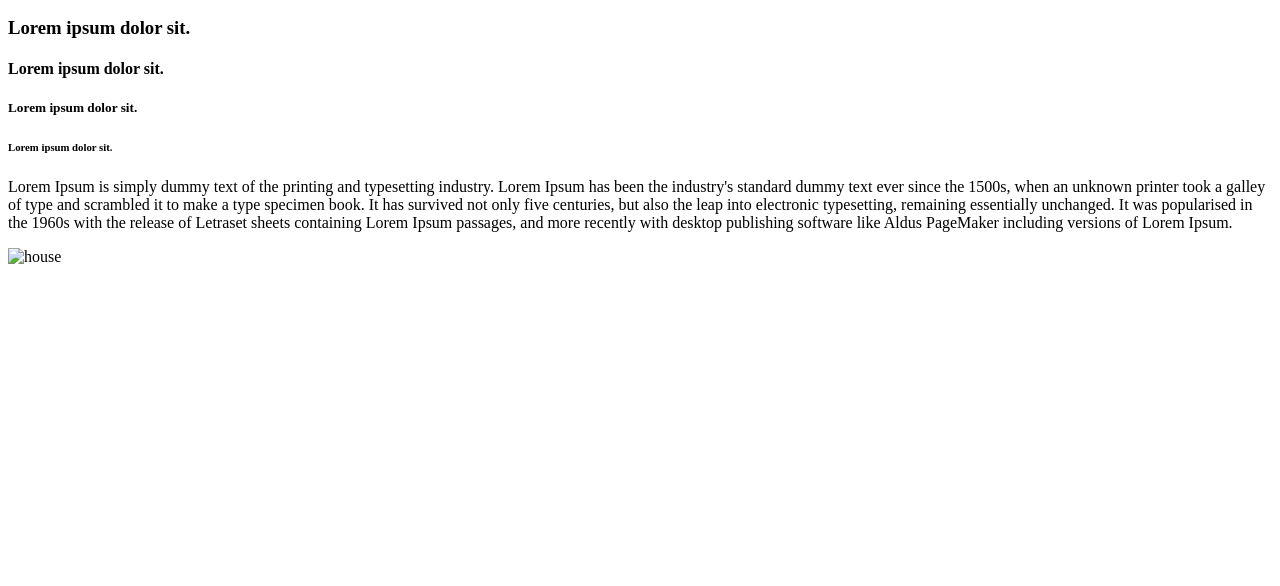
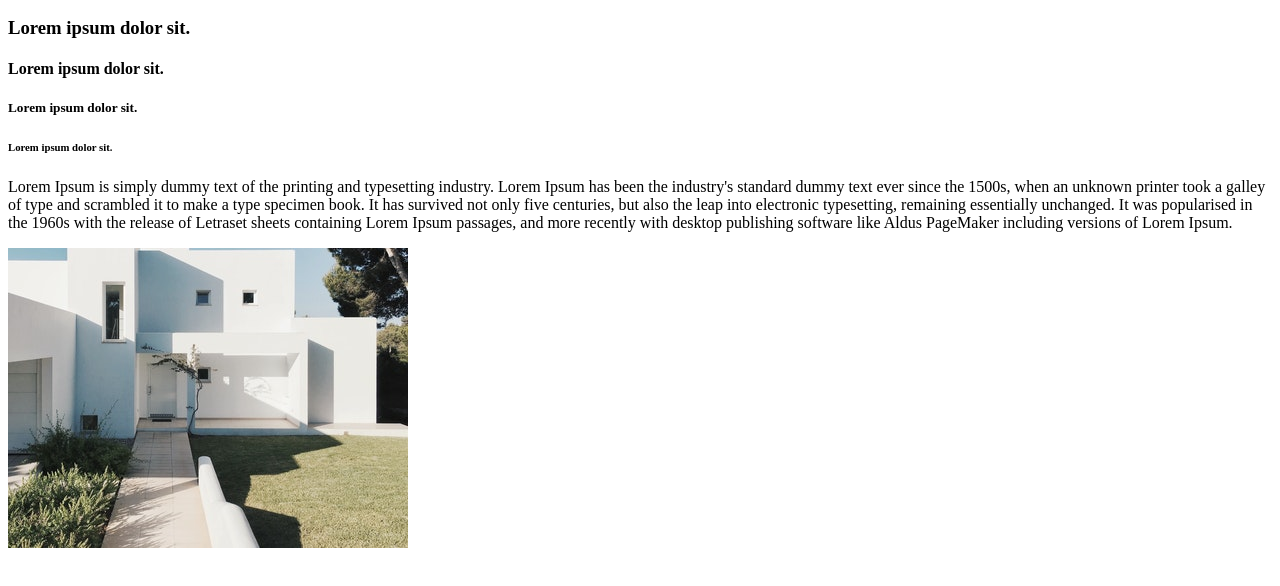
Before and after one commit to Adnan-sahad/html1, a plain HTML site: page index.html in a window 1280 px wide. Shown: the part 110-696 px from the top of the page. Drawn offline with Linux system fonts and the light colour scheme.

Commit message:
Update index.html

```diff
--- a/index.html
+++ b/index.html
@@ -16,7 +16,7 @@
 	<p>Lorem Ipsum is simply dummy text of the printing and typesetting industry. Lorem Ipsum has been the industry's standard dummy text ever since the 1500s, when an unknown printer took a galley of type and scrambled it to make a type specimen book. It has survived not only five centuries, but also the leap into electronic typesetting, remaining essentially unchanged. It was popularised in the 1960s with the release of Letraset sheets containing Lorem Ipsum passages, and more recently with desktop publishing software like Aldus PageMaker including versions of Lorem Ipsum.</p>
 
 
-	<img src="images/house.jpg" alt="house">
+	<img src="Images/white house.jpg" alt="house">
 
 </body>
 </html>
```
